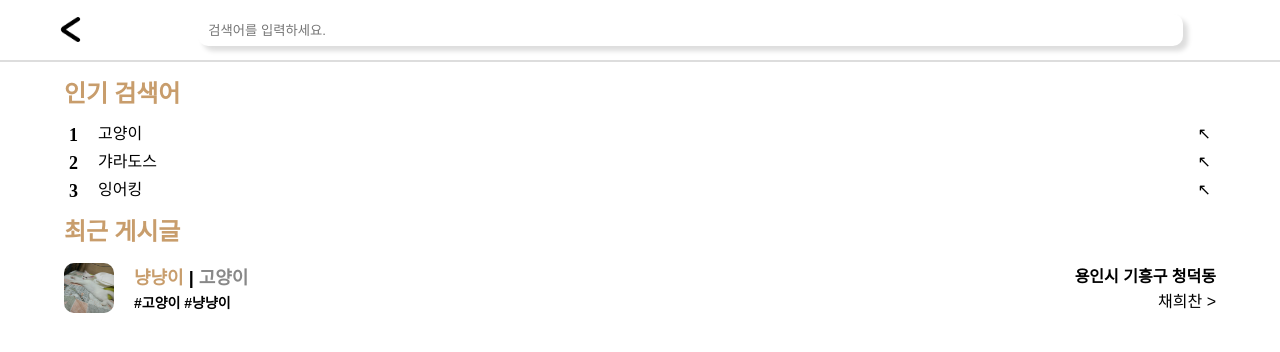
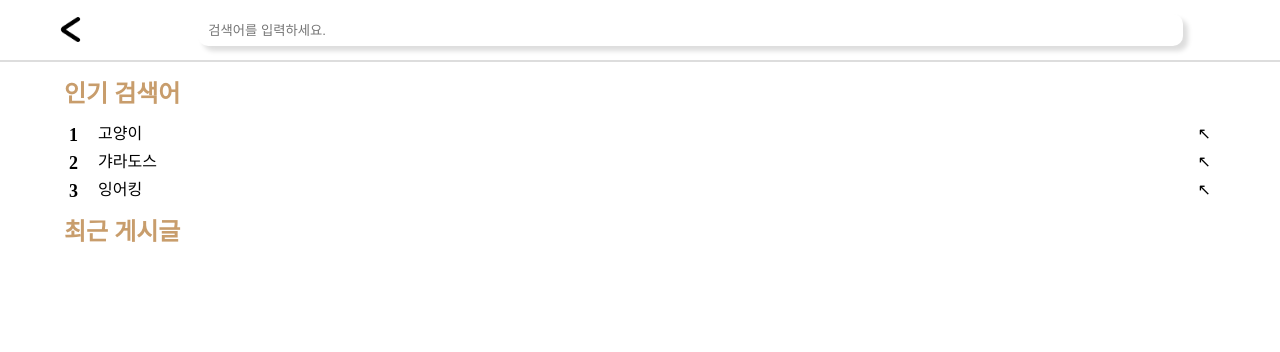
Before and after one commit to woojoung1217/Zootopia, a Django app: template Zootopia/Animal/templates/search.html in a window 1280 px wide. Shown: the top 352 px of the page. Run offline with Django 3.2, Linux system fonts and the light colour scheme; the template is opened without the code that fills it, so the values that code supplies are empty.

Commit message:
[BE] 구현: 검색 페이지 최근글 5개 슬라이싱 기능 구현(희찬)

```diff
--- a/Zootopia/Animal/templates/search.html
+++ b/Zootopia/Animal/templates/search.html
@@ -64,7 +64,11 @@
           {% for post in posts %}
           <div class="recent-post">
             <div class="recent-post-profile-area">
+              {% if post.image %}
               <img class="profile-img" src="{{ post.image.url }}" alt="고양이">
+              {% else %}
+              <img class="profile-img" src="{% static 'image/cat.jpg' %}" alt="고양이">
+              {% endif %}
             </div>
             <div class="recent-post-left-area">
               <div class="recent-post-left-top-area">
@@ -77,32 +81,11 @@
               </div>
             </div>
             <div class="recent-post-right-area">
-              <p class="location">{{ post.location}}</p>
+              <p class="location">{{ post.location }}</p>
               <p class="writer">{{ post.name }} ></p>
             </div>
           </div>
           {% endfor %}
-          <!-- 최근 글 예시 끝 -->
-          <!-- 최근 글 예시 시작 -->
-          <div class="recent-post">
-            <div class="recent-post-profile-area">
-              <img class="profile-img" src="{% static 'image/cat.jpg' %}" alt="고양이">
-            </div>
-            <div class="recent-post-left-area">
-              <div class="recent-post-left-top-area">
-                <p class="animal-name">냥냥이</p>
-                <p class="animal-border">|</p>
-                <p class="animal-species">고양이</p>
-              </div>
-              <div class="recent-post-left-bottom-area">
-                <p class="hash-tag">#고양이 #냥냥이</p>
-              </div>
-            </div>
-            <div class="recent-post-right-area">
-              <p class="location">용인시 기흥구 청덕동</p>
-              <p class="writer">채희찬 ></p>
-            </div>
-          </div>
           <!-- 최근 글 예시 끝 -->
         </div>
       </div>
--- a/Zootopia/Animal/views.py
+++ b/Zootopia/Animal/views.py
@@ -6,9 +6,9 @@ def main (request):
   return render (request, 'main.html')
 
 def search (request):
-  posts = Post.objects.all()
+  posts = Post.objects.all()[Post.objects.count()-5::-1]
   return render (request, 'search.html', {"posts":posts})
 
 def result(request):
-  posts = Post.objects.all()
+  posts = Post.objects.get(name='고양이')
   return render (request, 'result.html', {"posts":posts})
```
